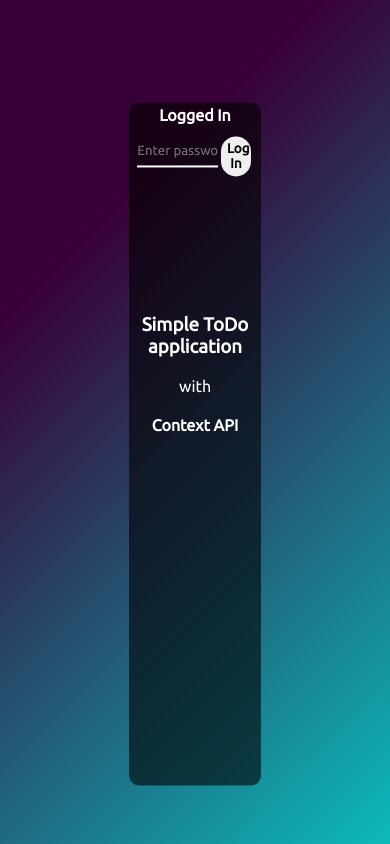
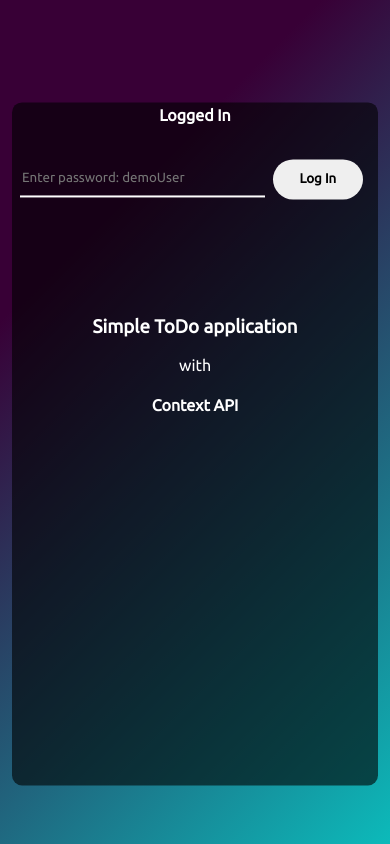
Before and after one commit to ajit1411/to-do-app-with-context, a React (Create React App) app: page / in a window 390 px wide. Built offline with nearby package versions, Linux system fonts and the light colour scheme.

Commit message:
test added, apache conf

```diff
--- a/package.json
+++ b/package.json
@@ -2,6 +2,7 @@
   "name": "todo",
   "version": "0.1.0",
   "private": true,
+  "homepage": "http://localhost:80/react/",
   "dependencies": {
     "@testing-library/jest-dom": "^4.2.4",
     "@testing-library/react": "^9.5.0",
--- a/src/Components/Main/Main.css
+++ b/src/Components/Main/Main.css
@@ -110,3 +110,19 @@
 .main__application-info{
     transform: translateY(100%);
 }
+
+
+@media only screen and (min-width: 360px) and (max-width: 680px){
+    .main__task-container{
+        /* border: 1px solid white; */
+        width: 90vw;
+        border-radius: 10px;
+        height: 80vh;
+        margin: 0 auto;
+        transform: translateY(15%);
+        background-color: rgba(0, 0, 0, 0.6);
+        /* background-color: rgba(255, 255, 255, 0.5); */
+        padding: 1% 2%;
+        color: white;
+    }
+}
--- a/src/Components/Main/Main.js
+++ b/src/Components/Main/Main.js
@@ -1,6 +1,25 @@
 import React, { useContext, useState } from 'react'
 import './Main.css'
 import { ToDoContext } from '../../Context/ToDoContext'
+
+export const Task = ({task, index, editTask, removeTask}) => {
+    return (
+        <div className='task'>
+            <div className='task-name'>
+                {
+                    task.taskName
+                }
+            </div>
+            <div className='task-action'>
+                <i className='fa fa-pencil' onClick={() => editTask(task)}></i>
+            </div>
+            <div className='task-action'>
+                <i className='fa fa-trash' onClick={() => removeTask(task)}></i>
+            </div>
+        </div>
+    )
+}
+
 const Main = () => {
     const { taskList, setTaskList, isLoggedIn, setIsLoggedIn } = useContext(ToDoContext)
     const [taskName, setTaskName] = useState('')
@@ -75,20 +94,8 @@ const Main = () => {
                                         taskList && taskList.length > 0 ? (
                                             <React.Fragment>
                                                 {
-                                                    taskList.map(task => (
-                                                        <div className='task'>
-                                                            <div className='task-name'>
-                                                                {
-                                                                    task.taskName
-                                                                }
-                                                            </div>
-                                                            <div className='task-action'>
-                                                                <i className='fa fa-pencil' onClick={() => editTask(task)}></i>
-                                                            </div>
-                                                            <div className='task-action'>
-                                                                <i className='fa fa-trash' onClick={() => removeTask(task)}></i>
-                                                            </div>
-                                                        </div>
+                                                    taskList.map((task, index) => (
+                                                        <Task task={task} key={`task_${index}`} index={index} editTask={editTask} removeTask={removeTask} />
                                                     ))
                                                 }
                                             </React.Fragment>
@@ -116,7 +123,7 @@ const Main = () => {
 
                                         <div className='main__user-form'>
                                             <div className='input'>
-                                                <input type='password' className={isPasswordWrong ? 'error': ''} placeholder='Enter password: demoUser' value={password} onChange={(event) => setPassword(event.target.value)} />
+                                                <input type='password' className={isPasswordWrong ? 'error' : ''} placeholder='Enter password: demoUser' value={password} onChange={(event) => setPassword(event.target.value)} />
                                             </div>
                                             <div className='submit'>
                                                 <button onClick={() => {
@@ -124,7 +131,7 @@ const Main = () => {
                                                         setIsLoggedIn(true)
                                                         setIsPasswordWrong(false)
                                                     }
-                                                    else{
+                                                    else {
                                                         alert('Password wrong. Use `demoUser` to login')
                                                         setIsPasswordWrong(true)
                                                     }
```
Also changed, not shown: src/Utilities/Calculations.js (added, +7 -0 lines), 2 other files (tests, documents, lock files or other folders).
